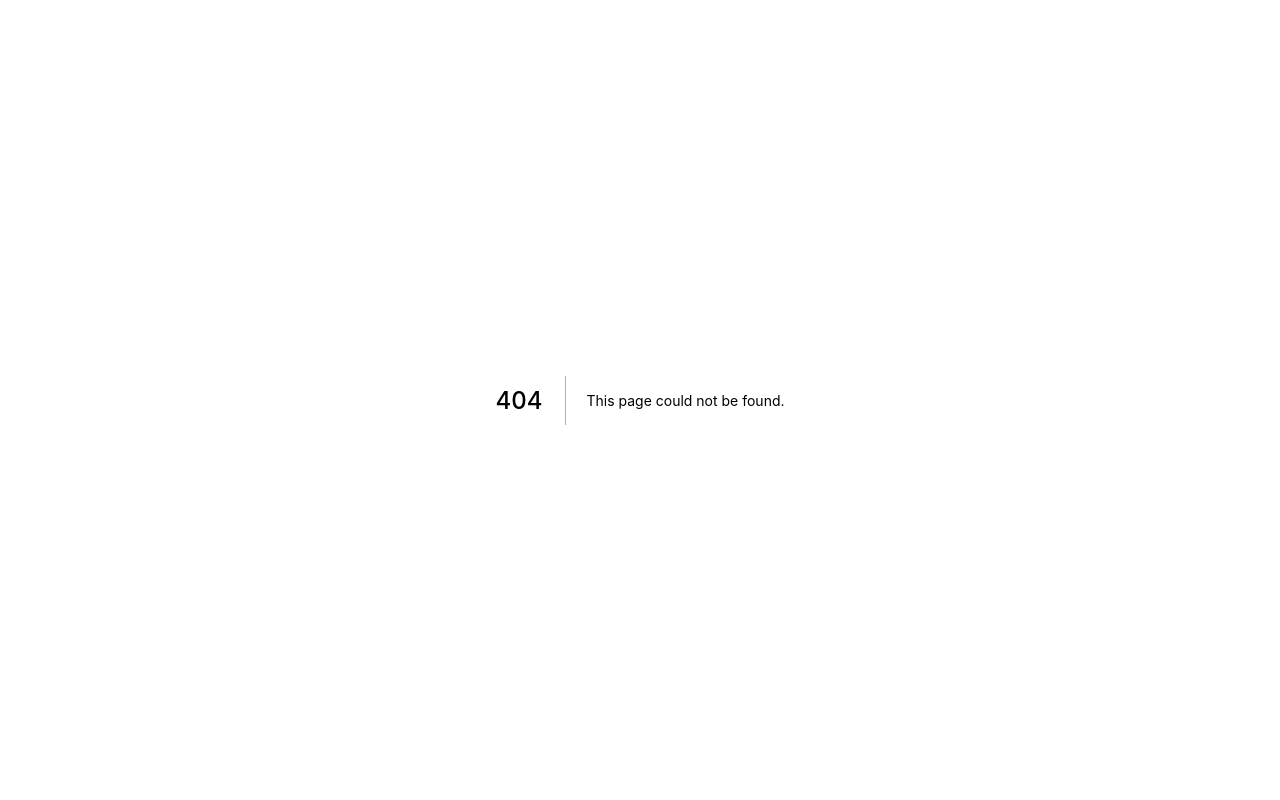
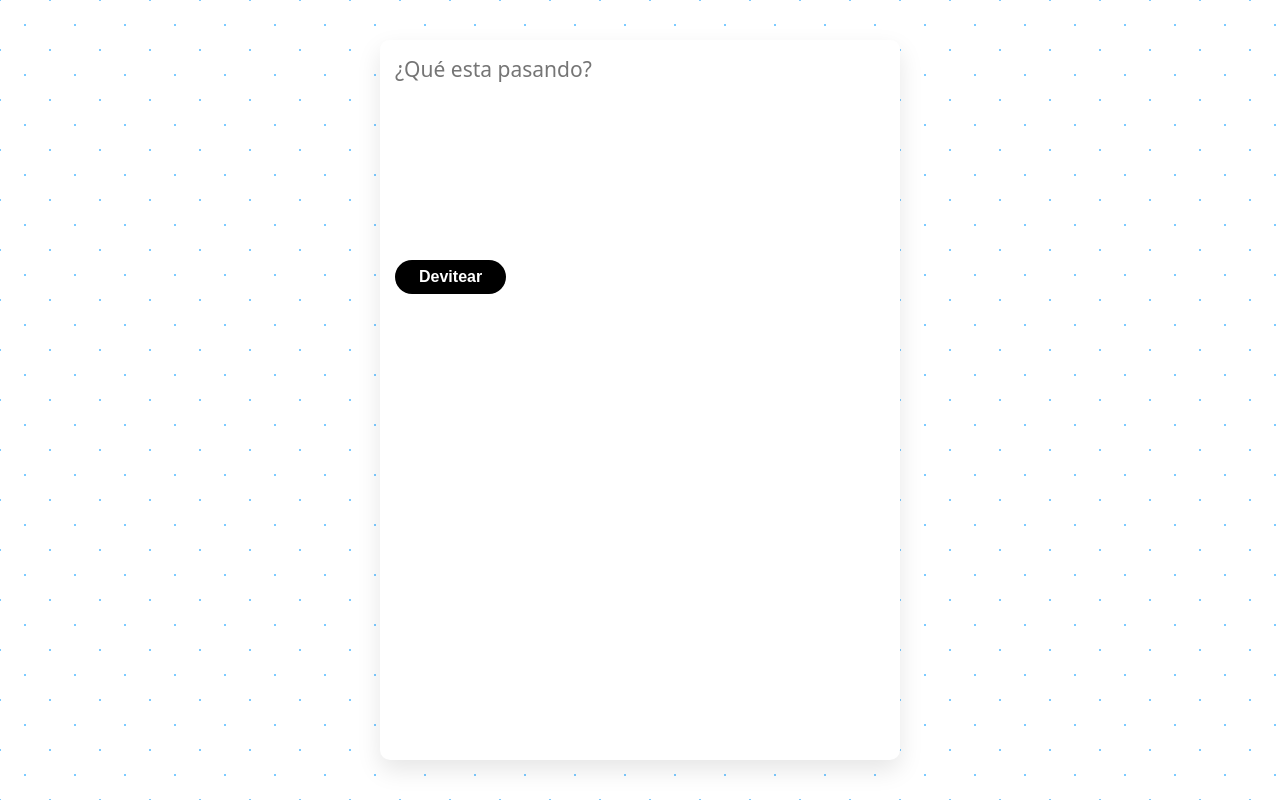
Before and after one commit to vicennt/nextjs-twitter-clone, a Next.js app: page /compose/tweet in a window 1280 px wide. Before the commit this address had no page. Built offline with nearby package versions, Linux system fonts and the light colour scheme.

Commit message:
created compose page to write a tweet

```diff
--- a/components/AppLayout/styles.js
+++ b/components/AppLayout/styles.js
@@ -25,6 +25,11 @@
   * {
     box-sizing: border-box;
   }
+
+  textarea,
+  input {
+    font-family: ${fonts.base};
+  }
 `;
 
 export default css`
--- /dev/null
+++ b/pages/compose/tweet/index.js
@@ -0,0 +1,32 @@
+import AppLayout from "components/AppLayout";
+import Button from "components/Button";
+
+export default function ComposeTweet() {
+  return (
+    <>
+      <AppLayout>
+        <form>
+          <textarea placeholder="¿Qué esta pasando?"></textarea>
+          <div>
+            <Button>Devitear</Button>
+          </div>
+        </form>
+      </AppLayout>
+      <style jsx>{`
+        div {
+          padding: 15px;
+        }
+
+        textarea {
+          width: 100%;
+          font-size: 21px;
+          border: 0;
+          padding: 15px;
+          resize: none;
+          min-height: 200px;
+          outline: 0;
+        }
+      `}</style>
+    </>
+  );
+}
```
